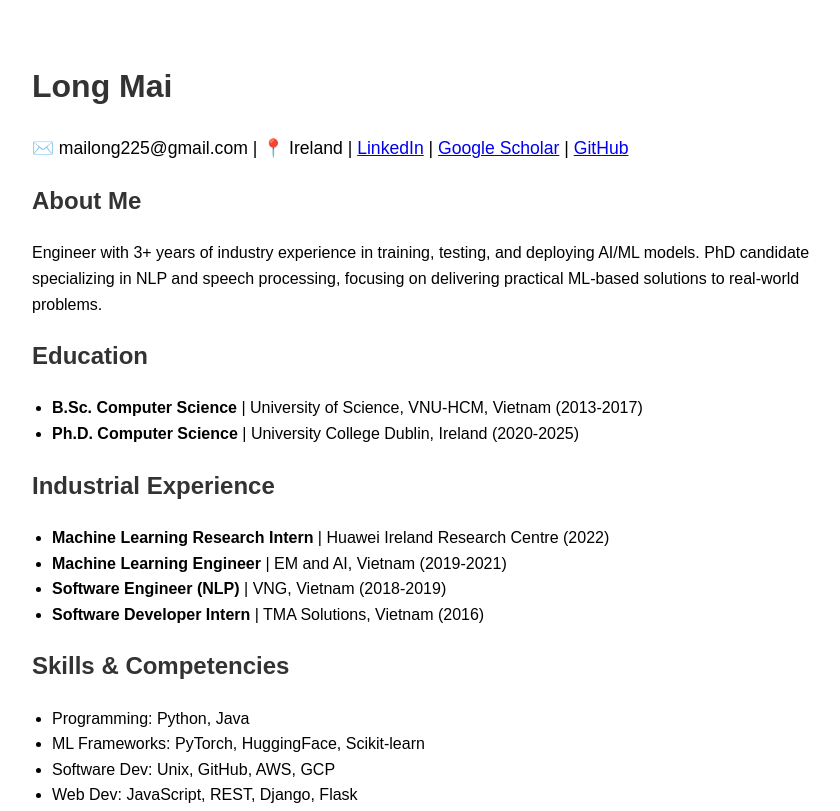
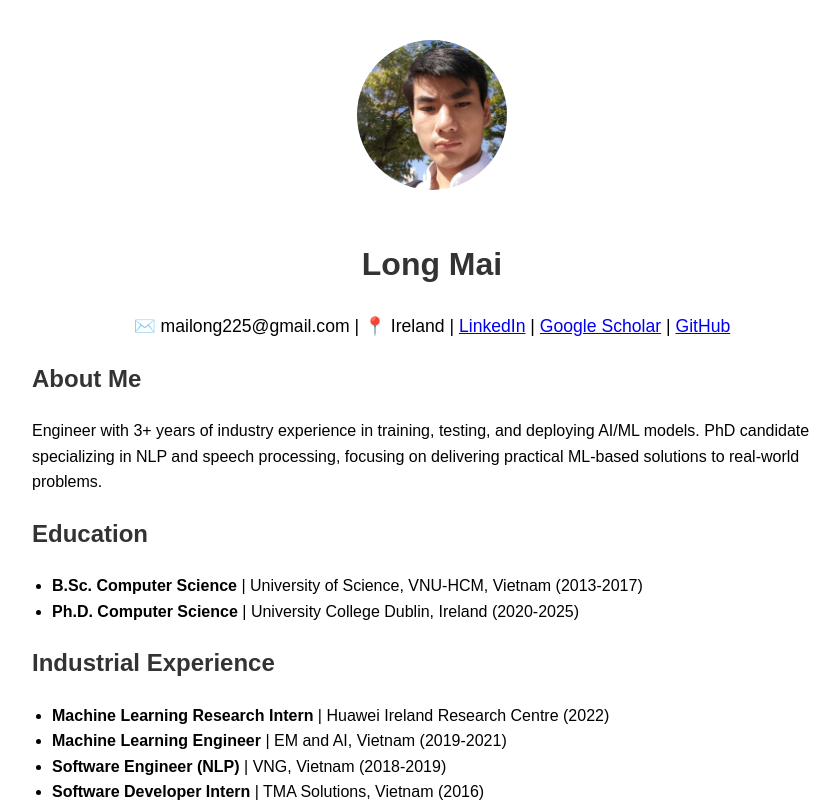
Before and after one commit to mailong25/mailong25.github.io, a plain HTML site: page index.html in a window 1280 px wide. Shown: the top 811 px of the page, without its empty margins (208-1048 px from the left). Drawn offline with Linux system fonts and the light colour scheme.

Commit message:
Update index.html

```diff
--- a/index.html
+++ b/index.html
@@ -11,23 +11,33 @@
             max-width: 800px;
             margin: 20px auto;
             padding: 20px;
+            text-align: center;
         }
         h1, h2 {
             color: #333;
         }
         ul {
             padding-left: 20px;
+            text-align: left;
         }
         .contact-info {
             font-size: 1.1em;
         }
         .section {
             margin-bottom: 20px;
+            text-align: left;
+        }
+        .profile-photo {
+            width: 150px;
+            height: 150px;
+            border-radius: 50%;
+            margin-bottom: 20px;
         }
     </style>
 </head>
 <body>
     <header>
+        <img src="https://raw.githubusercontent.com/mailong25/mailong25.github.io/main/photo.jpg" alt="Long Mai" class="profile-photo">
         <h1>Long Mai</h1>
         <p class="contact-info">✉️ mailong225@gmail.com | 📍 Ireland | <a href="https://www.linkedin.com/in/mailong25/" target="_blank">LinkedIn</a> | <a href="https://scholar.google.com/citations?hl=en&user=gNHWKPoAAAAJ&view_op=list_works&sortby=pubdate" target="_blank">Google Scholar</a> | <a href="https://github.com/mailong25" target="_blank">GitHub</a></p>
     </header>
```
